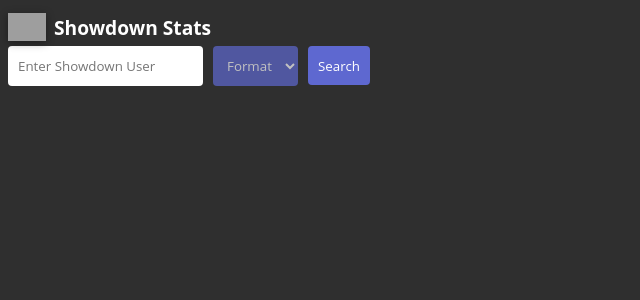
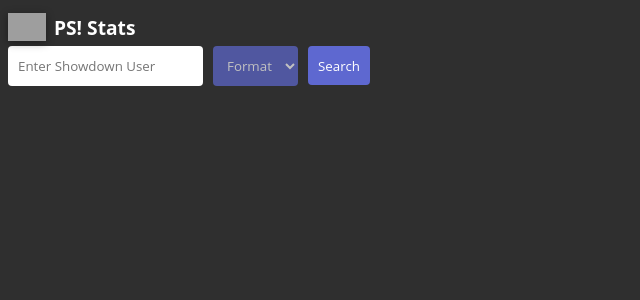
Before and after one commit to addumm/Pok-mon-Showdown-Elo-Data-Visualizer, a Flask app: template templates/index.html in a window 1280 px wide. Shown: the top 300 px of the page, without its empty margins (0-640 px from the left). Run offline with Flask 3, Linux system fonts and the light colour scheme; the template is opened without the code that fills it, so the values that code supplies are empty; grey boxes are pictures that could not be loaded.

Commit message:
heading & title

```diff
--- a/templates/index.html
+++ b/templates/index.html
@@ -13,7 +13,7 @@
     <link href="https://fonts.googleapis.com/css2?family=Inter:wght@400;600;700&display=swap" rel="stylesheet">
 
     <link rel="stylesheet" href="{{ url_for('static', filename='styles.css') }}" />
-    <title>Showdown Stats</title>
+    <title>PS! Stats</title>
 </head>
 <body>
     <header class="search-container">
@@ -25,7 +25,7 @@
                     style="width: 38px; height: 38px; object-fit: contain; filter: drop-shadow(0 2px 4px rgba(0,0,0,0.4));"
                 />
                 <h2 style="margin: 0; font-size: 1.2rem; font-weight: 700; color: #fff; whitespace: nowrap;">
-                    Showdown Stats
+                    PS! Stats
                 </h2>
             </div>
             <form method="POST" action="" style="display: flex; gap: 10px; width: 100%;">
```
